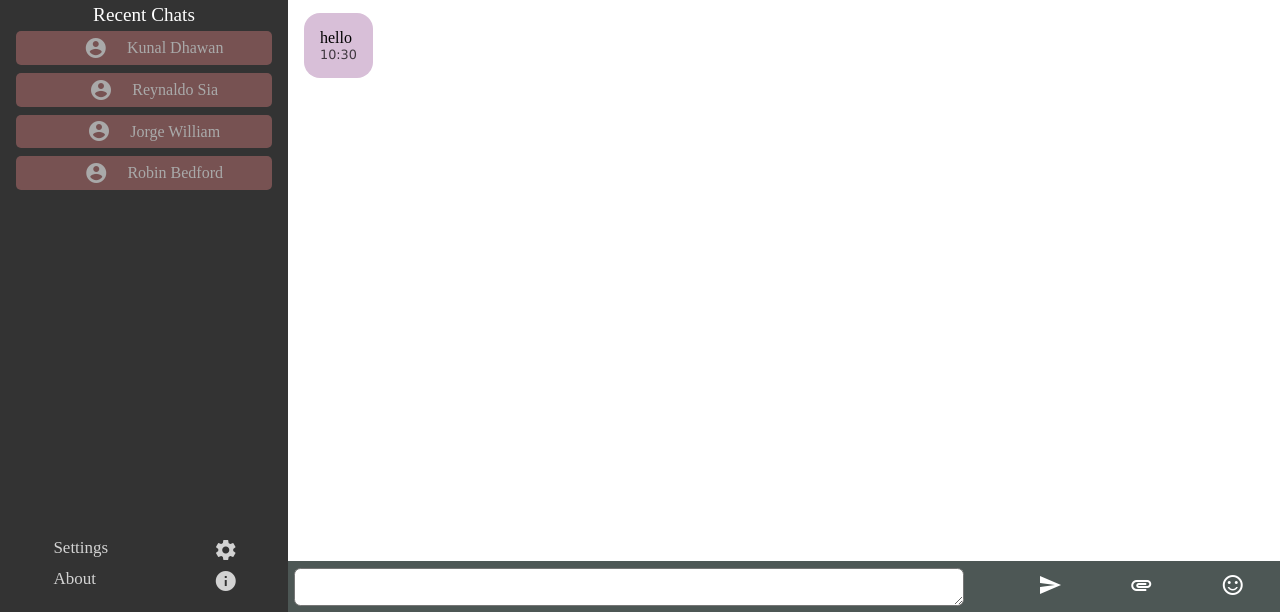
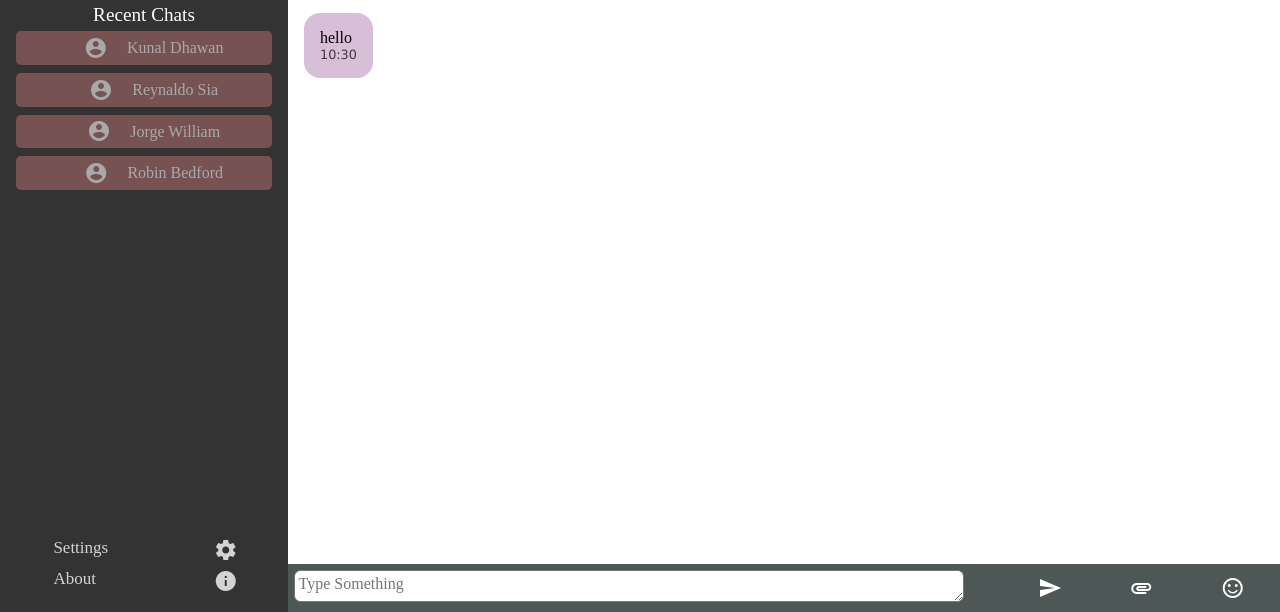
Before and after one commit to outerCircles/outerCircles.github.io, a React app: page / in a window 1280 px wide. Shown: the part 188-800 px from the top of the page. Built offline with nearby package versions, Linux system fonts and the light colour scheme.

Commit message:
Textarea Improved

```diff
--- a/src/css/index.css
+++ b/src/css/index.css
@@ -128,6 +128,8 @@ textarea{
   /* text-align: right; */
   border-radius: 0.4em;
   margin: 0.4em;
+  padding: 0.2em;
+  height: 2em;
 }
 .chat-section{
   padding: 3em 0;
--- a/src/js/Pages/Dashboard/Sections/ConversationSection/Sections/InteractSection.js
+++ b/src/js/Pages/Dashboard/Sections/ConversationSection/Sections/InteractSection.js
@@ -8,7 +8,7 @@ const InteractSection = () => {
     return (
         <div className="bottomBar">
             <textarea name="" id="" cols="50" rows="2"
-                onChange={e=> changeTextValue(e.target.value)}>
+                onChange={e=> changeTextValue(e.target.value)} placeholder="Type Something">
             </textarea>
             <div className="message-options">
                 <IconButton icon="send"></IconButton>
```
